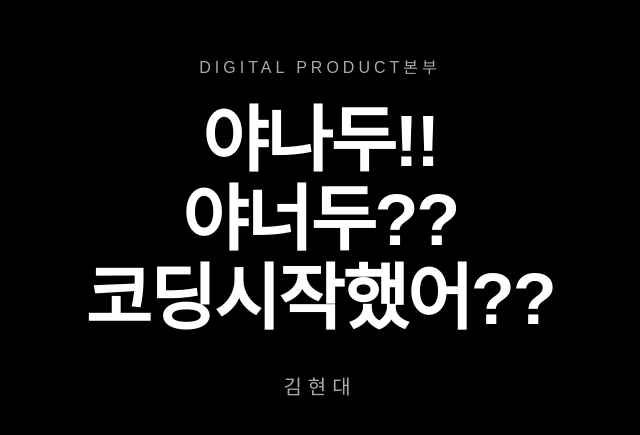
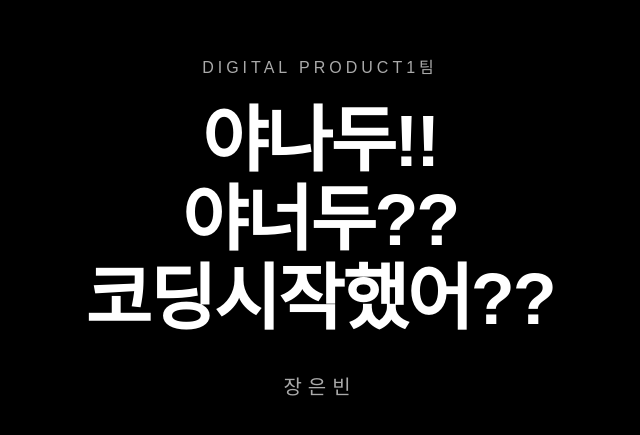
Before and after one commit to eunb1nn/eunbeen_repository_2026, a plain HTML site: page index.html in a window 1280 px wide. Shown: the part 173-608 px from the top of the page, 320-960 px from the left. Drawn offline with Linux system fonts and the light colour scheme.

Commit message:
Update index.html

```diff
--- a/index.html
+++ b/index.html
@@ -4,7 +4,7 @@
 <head>
   <meta charset="UTF-8">
   <meta name="viewport" content="width=device-width, initial-scale=1.0">
-  <title>야나두!! 코딩해!! 너두?| Digital Product본부</title>
+  <title>야나두!! 코딩해!! 너두?| Digital Product1팀</title>
   <style>
     * {
       margin: 0;
@@ -52,9 +52,9 @@
 
 <body>
   <div class="container">
-    <p class="department">Digital Product본부</p>
+    <p class="department">Digital Product1팀</p>
     <h1 class="title">야나두!!<br>야너두??<br>코딩시작했어??</h1>
-    <p class="name">김현대</p>
+    <p class="name">장은빈</p>
   </div>
 </body>
 
```
